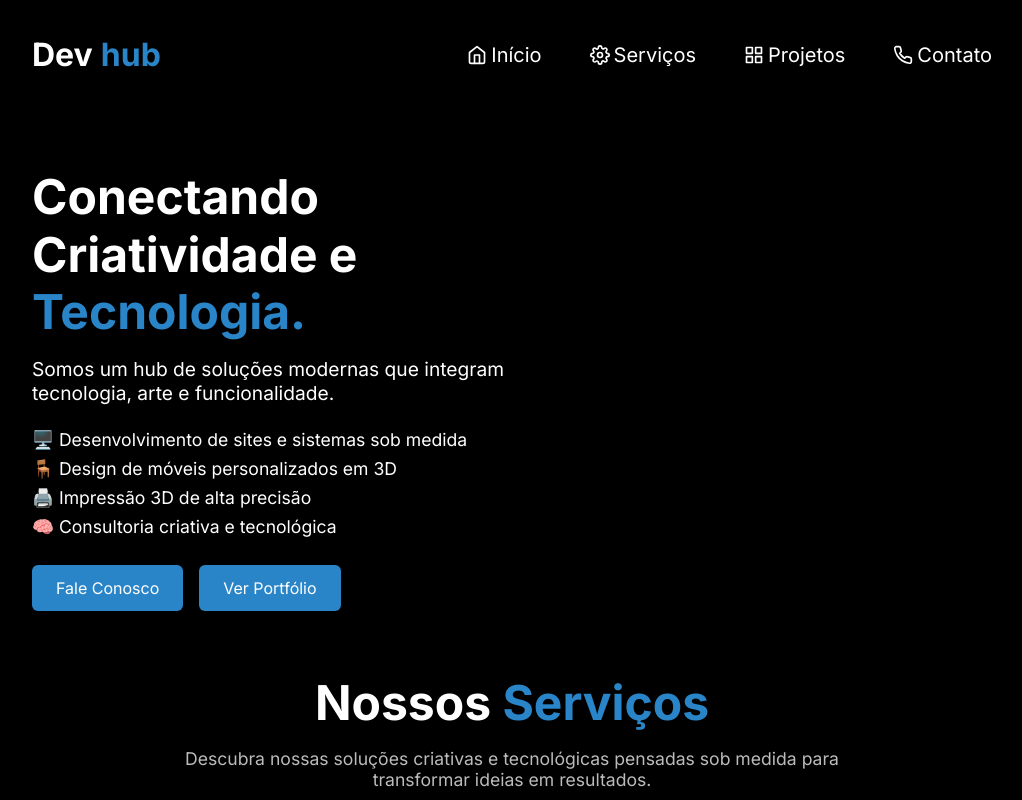
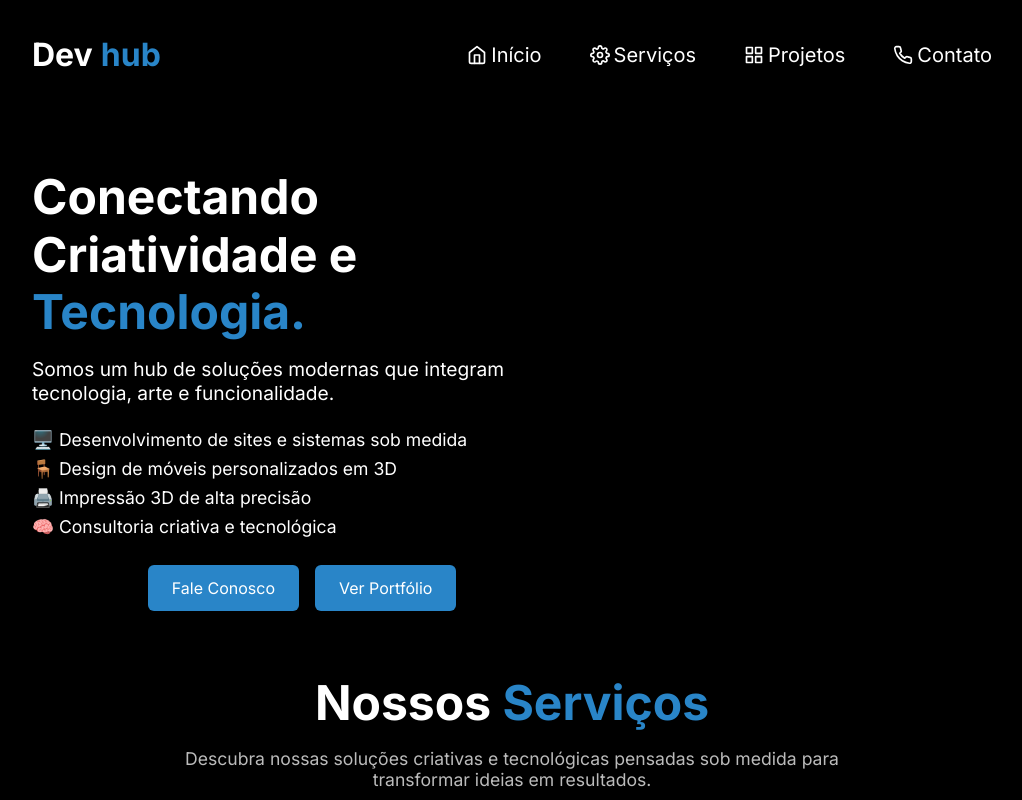
Before and after one commit to SrTinny/devhub, a React (Vite) app: page / in a window 1280 px wide. Shown: the top 800 px of the page, without its empty margins (128-1150 px from the left). Built offline with nearby package versions, Linux system fonts and the light colour scheme.

Commit message:
style: centralizando mais a section hero

```diff
--- a/src/components/Hero/Hero.module.css
+++ b/src/components/Hero/Hero.module.css
@@ -1,6 +1,6 @@
 .hero {
   display: block;
-  padding: 2rem 1.5rem;
+  padding: 2rem 2rem;
   color: #fff;
 }
 
@@ -93,6 +93,7 @@
   display: flex;
   flex-direction: row;
   gap: 1rem;
+  justify-self: center;
 }
 
 .buttons a {
```
